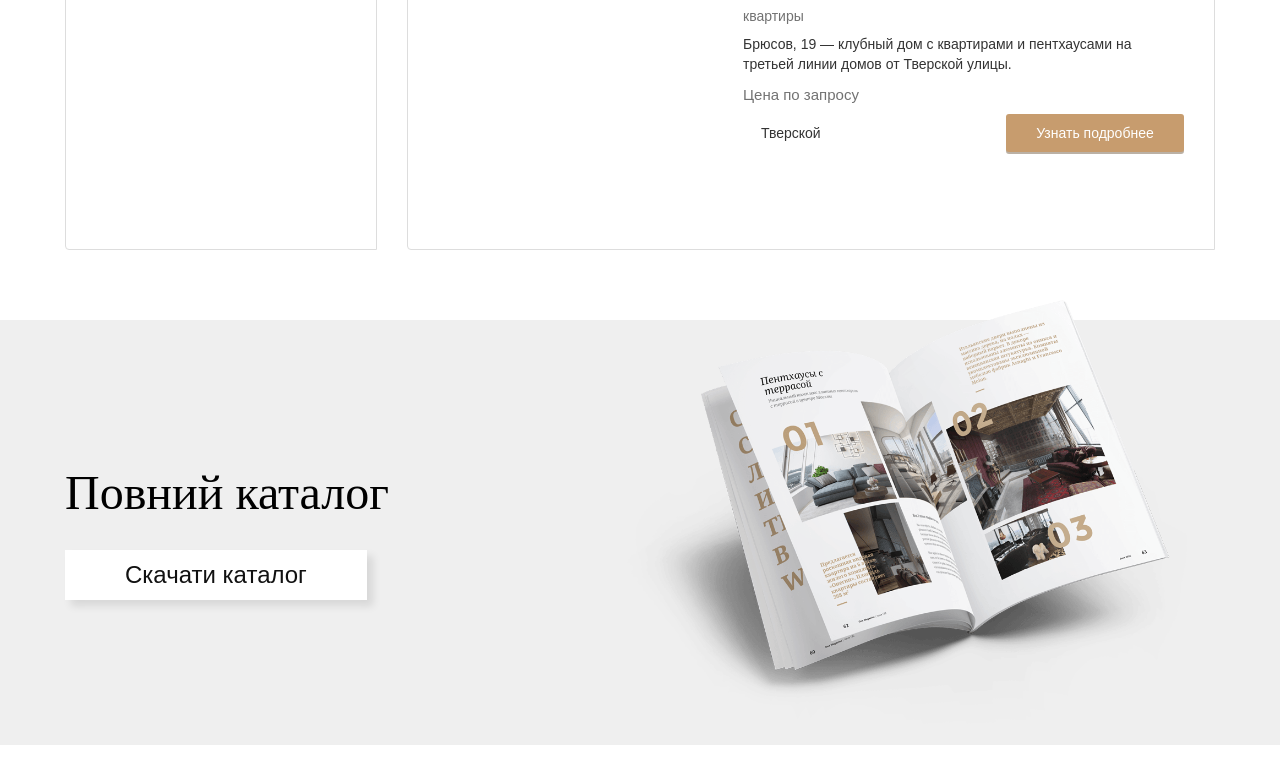
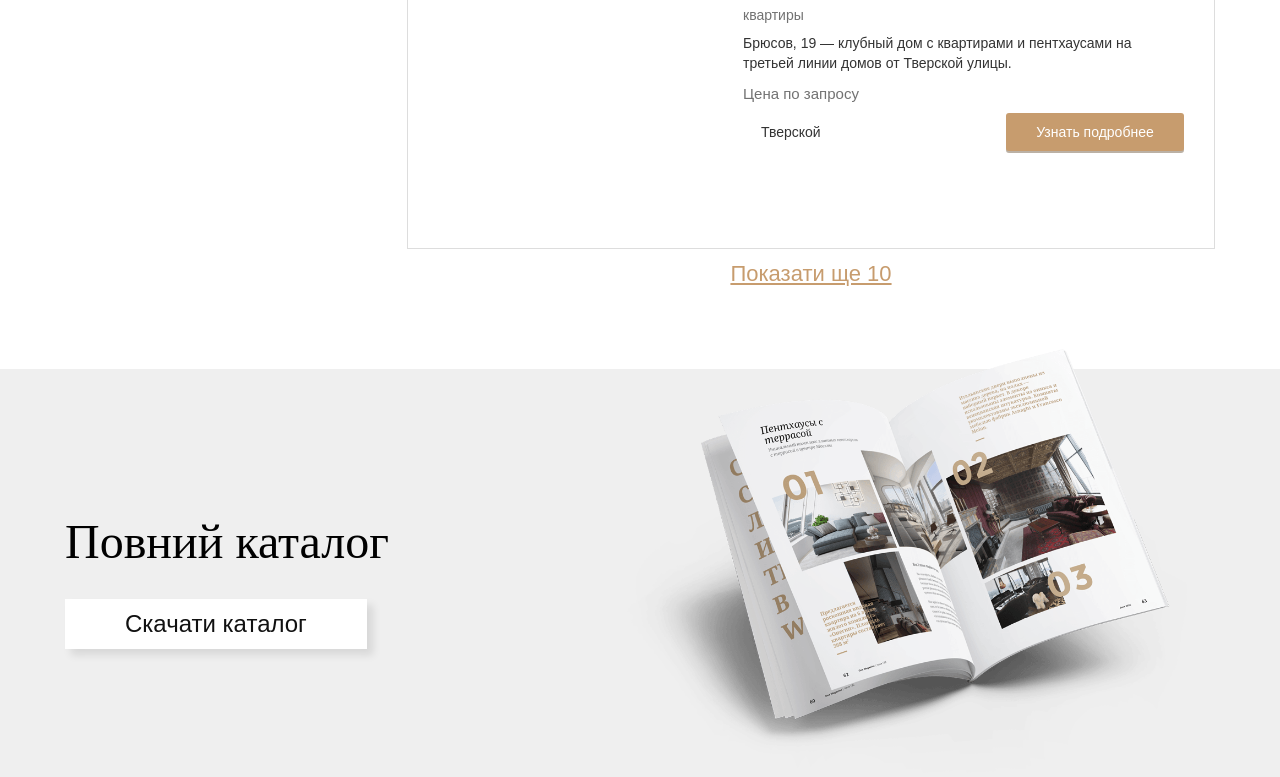
Before and after one commit to krol2006/Estate, a website: page pages/index.html in a window 1280 px wide. Shown: the part 2191-2968 px from the top of the page. Drawn offline with nearby package versions, Linux system fonts and the light colour scheme; files that its build step writes are made by us from their sources; a web font is replaced by a local one.

Commit message:
Some changes

```diff
--- a/pages/index.html
+++ b/pages/index.html
@@ -375,7 +375,13 @@
                                 </div>
                             </div>
                         </div>
+
+                        <div class="products__more">
+                            <a href="#">Показати ще 10</a>
+                        </div>
                     </div>
+
+
                 </div>
             </div>
         </section>
--- a/scss/main.scss
+++ b/scss/main.scss
@@ -263,6 +263,7 @@ a:hover {
     margin-top: 40px;
     display: flex;
     justify-content: space-between;
+    align-items: flex-start;
   }
 
   &__filter {
@@ -403,17 +404,37 @@ a:hover {
   }
 
   &__list {
-    border: 1px solid #ddd;
     border-top-left-radius: 4px;
     border-bottom-left-radius: 4px;
+    border-bottom: none;
     flex-grow: 1;
+  }
+
+  &__more {
+    height: 50px;
+    text-align: center;
+
+    > *, a {
+      color: #c79c6e;
+      font-size: 22px;
+      text-decoration: underline;
+      line-height: 50px;
+
+      &:hover {
+        text-decoration: none;
+      }
+    }
   }
 
   &__item {
     padding: 20px 30px;
     display: flex;
     justify-content: space-between;
-    border-bottom: 1px solid #ddd;
+    border: {
+      bottom: 1px solid #ddd;
+      left: 1px solid #ddd;
+      right: 1px solid #ddd;
+    }
 
     &:last-of-type {
       border-bottom: none;
```
Also changed, not shown: dist/css/init.css, dist/index.html.
